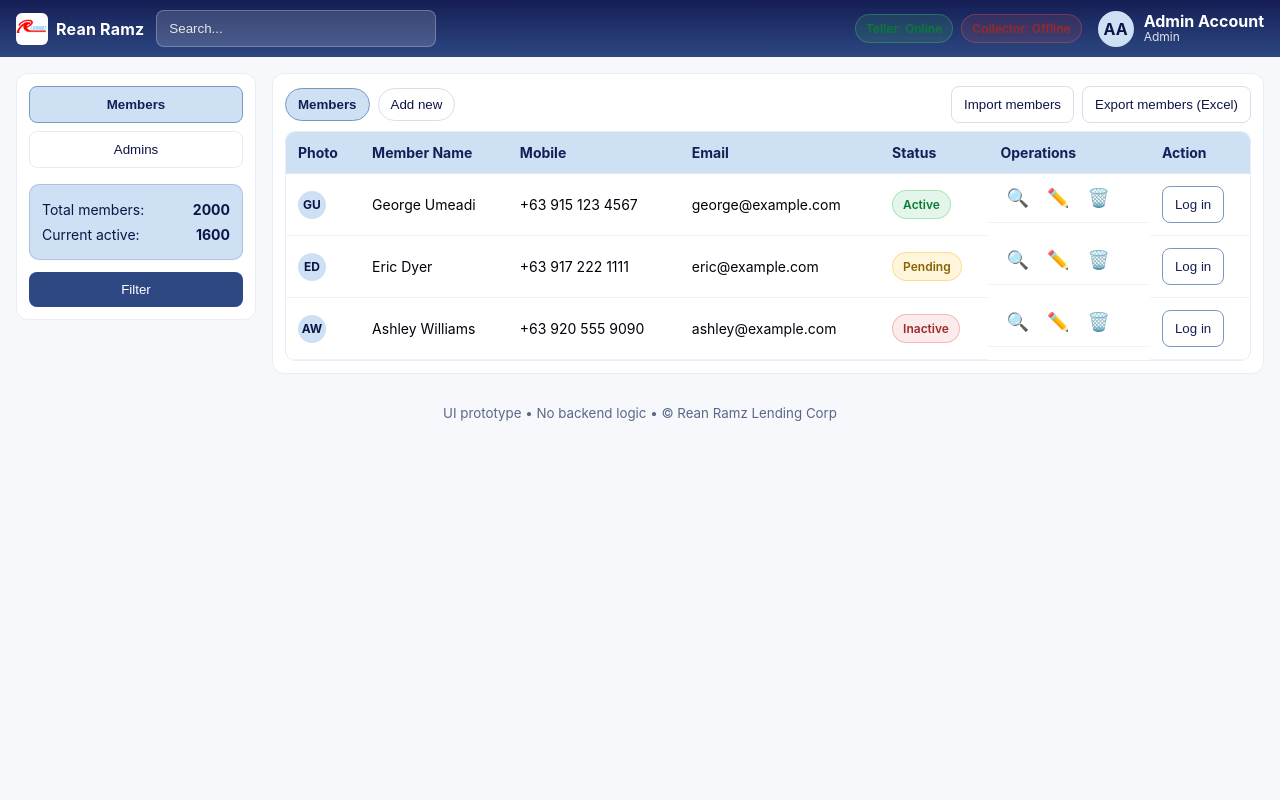
After one commit to CTuasoc/IT12-FinalProject, a PHP site: page /html/loginstatus_dashboard.html in a window 1280 px wide. The commit adds this page. Run offline with PHP 8.4, Linux system fonts and the light colour scheme.

Commit message:
mao ni latest changes nako

```diff
--- a/css/admin.css
+++ b/css/admin.css
@@ -56,6 +56,7 @@ body {
   font-weight: bold;
   text-decoration: none;
   transition: all 0.3s ease;
+  cursor: pointer;
 }
 .stats-box a:hover{
   background-color: #779ABF;
@@ -114,6 +115,7 @@ body {
     box-shadow: 0 2px 4px (#02020B);
     transform: scale(1.09);
     color: #02020B;
+    cursor: pointer;
   }
   .service-card img {
     display: block;
--- /dev/null
+++ b/css/loginstatus_dashboard.css
@@ -0,0 +1,117 @@
+/* Staff Dashboard UI-only Styles
+   Palette:
+   --primary: #2d4882;
+   --primary-dark: #0D1546;
+   --primary-deeper: #151e55;
+   --ink: #02020b;
+   --muted: #779abf;
+   --surface: #cee0f4;
+*/
+:root {
+  --primary: #2d4882;
+  --primary-dark: #0D1546;
+  --primary-deeper: #151e55;
+  --ink: #02020b;
+  --muted: #779abf;
+  --surface: #cee0f4;
+  --bg: #f6f8fc;
+  --card: #ffffff;
+  --success: #47c16e;
+  --warning: #f4b400;
+  --error: #e25a5a;
+}
+* { box-sizing: border-box; }
+html, body { height: 100%; }
+body {
+  margin: 0;
+  font-family: Inter, system-ui, -apple-system, Segoe UI, Roboto, Arial, sans-serif;
+  color: var(--ink);
+  background: var(--bg);
+}
+
+/* Topbar */
+.topbar {
+  display: flex;
+  align-items: center;
+  justify-content: space-between;
+  padding: 10px 16px;
+  background: linear-gradient(0deg, var(--primary) 0%, var(--primary-deeper) 100%);
+  color: #fff;
+}
+.topbar .left { display: flex; align-items: center; gap: 12px; }
+.brand { display: inline-flex; align-items: center; gap: 8px; color: #fff; text-decoration: none; }
+.logo { width: 32px; height: 32px; border-radius: 6px; background: #fff; object-fit: cover; }
+.brand-name { font-weight: 700; letter-spacing: .2px; }
+.search input {
+  min-width: 280px;
+  padding: 10px 12px;
+  border-radius: 8px;
+  border: 1px solid rgba(255,255,255,.25);
+  background: rgba(255,255,255,.15);
+  color: #fff;
+}
+.search input::placeholder { color: #e6e6e6; }
+
+.topbar .right { display: flex; align-items: center; gap: 16px; }
+.status-indicators { display: flex; gap: 8px; align-items: center; }
+.badge {
+  display: inline-flex;
+  align-items: center;
+  gap: 6px;
+  padding: 6px 10px;
+  font-size: 12px;
+  font-weight: 600;
+  border-radius: 999px;
+  background: var(--surface);
+  color: var(--primary-dark);
+  border: 1px solid rgba(13,21,70,.15);
+}
+.badge.online { background: rgba(71, 193, 110, .15); color: #0a7a36; border-color: rgba(71,193,110,.35); }
+.badge.offline { background: rgba(226,90,90,.12); color: #9a2a2a; border-color: rgba(226,90,90,.35); }
+.badge.success { background: rgba(71,193,110,.15); color: #0a7a36; border-color: rgba(71,193,110,.35); }
+.badge.warning { background: rgba(244,180,0,.14); color: #8a6200; border-color: rgba(244,180,0,.35); }
+.badge.error { background: rgba(226,90,90,.12); color: #9a2a2a; border-color: rgba(226,90,90,.35); }
+
+.profile { display: flex; align-items: center; gap: 10px; }
+.avatar { width: 36px; height: 36px; border-radius: 50%; background: var(--surface); color: var(--primary-dark); display: grid; place-items: center; font-weight: 700; }
+.avatar.sm { width: 28px; height: 28px; font-size: 12px; }
+.meta .name { font-weight: 700; line-height: 1; }
+.meta .role { font-size: 12px; opacity: .85; }
+
+/* Layout */
+.container { display: grid; grid-template-columns: 240px 1fr; gap: 16px; padding: 16px; }
+.sidebar { background: var(--card); border: 1px solid #e8edf7; border-radius: 12px; padding: 12px; position: sticky; top: 10px; height: fit-content; }
+.tab { width: 100%; padding: 10px 12px; border: 1px solid #e7eaf3; background: #fff; border-radius: 8px; margin-bottom: 8px; color: var(--primary-dark); cursor: pointer; }
+.tab.active { background: var(--surface); border-color: var(--muted); color: var(--primary-deeper); font-weight: 700; }
+
+.stats-card { margin-top: 8px; padding: 12px; border-radius: 10px; background: var(--surface); color: var(--primary-dark); border: 1px solid rgba(45,72,130,.2); }
+.stats-row { display: flex; justify-content: space-between; padding: 4px 0; font-size: 14px; }
+.filter-btn { margin-top: 12px; width: 100%; padding: 10px; border-radius: 8px; border: none; background: var(--primary); color: #fff; cursor: pointer; }
+.filter-btn:hover { background: var(--primary-deeper); }
+
+.content { background: var(--card); border: 1px solid #e8edf7; border-radius: 12px; padding: 12px; }
+.toolbar { display: flex; align-items: center; justify-content: space-between; gap: 12px; margin-bottom: 8px; }
+.tabs { display: flex; gap: 8px; flex-wrap: wrap; }
+.chip { padding: 8px 12px; border-radius: 999px; border: 1px solid #d7deef; background: #fff; color: var(--primary-dark); cursor: pointer; }
+.chip.active { background: var(--surface); border-color: var(--muted); color: var(--primary-deeper); font-weight: 700; }
+.actions { display: flex; gap: 8px; }
+.btn { padding: 10px 12px; border: 1px solid #d7deef; background: #fff; color: var(--primary-dark); border-radius: 8px; cursor: pointer; }
+.btn:hover { border-color: var(--muted); }
+.btn.ghost { background: transparent; border-color: var(--muted); color: var(--primary-deeper); }
+
+.table-wrap { overflow: auto; border: 1px solid #e8edf7; border-radius: 10px; }
+.data-table { width: 100%; border-collapse: collapse; }
+.data-table thead th { background: var(--surface); color: var(--primary-deeper); text-align: left; padding: 12px; font-size: 14px; border-bottom: 1px solid #dfe7f5; position: sticky; top: 0; }
+.data-table tbody td { padding: 12px; border-bottom: 1px solid #f0f3fb; font-size: 14px; }
+.ops { display: flex; gap: 6px; }
+.icon { background: transparent; border: none; cursor: pointer; font-size: 18px; }
+
+.placeholder { padding: 24px; background: #fff; border: 1px dashed #c8d6f2; border-radius: 12px; color: var(--primary-dark); }
+
+.footer { padding: 12px 16px; text-align: center; color: #5b6789; }
+
+/* Responsive */
+@media (max-width: 960px) {
+  .container { grid-template-columns: 1fr; }
+  .search input { min-width: 160px; }
+}
--- /dev/null
+++ b/html/loginstatus_dashboard.html
@@ -0,0 +1,135 @@
+<!DOCTYPE html>
+<html lang="en">
+<head>
+  <meta charset="UTF-8" />
+  <meta name="viewport" content="width=device-width, initial-scale=1.0" />
+  <title>Staff Dashboard • Rean Ramz Lending Corp</title>
+  <link rel="icon" href="../assets/logo.png" />
+  <link rel="stylesheet" href="../css/loginstatus_dashboard.css" />
+</head>
+<body>
+  <header class="topbar">
+    <div class="left">
+      <a class="brand" href="admin.html">
+        <img src="../assets/logo.png" alt="Logo" class="logo" />
+        <span class="brand-name">Rean Ramz</span>
+      </a>
+      <div class="search">
+        <input type="text" placeholder="Search..." aria-label="Search" />
+      </div>
+    </div>
+    <div class="right">
+      <div class="status-indicators" title="Sample status only (UI)">
+        <span class="badge online" id="tellerStatus">Teller: Online</span>
+        <span class="badge offline" id="collectorStatus">Collector: Offline</span>
+      </div>
+      <div class="profile">
+        <div class="avatar">AA</div>
+        <div class="meta">
+          <div class="name">Admin Account</div>
+          <div class="role">Admin</div>
+        </div>
+      </div>
+    </div>
+  </header>
+
+  <main class="container">
+    <aside class="sidebar">
+      <button class="tab active" data-tab="members">Members</button>
+      <button class="tab" data-tab="admins">Admins</button>
+      <div class="stats-card">
+        <div class="stats-row">
+          <span>Total members:</span>
+          <strong>2000</strong>
+        </div>
+        <div class="stats-row">
+          <span>Current active:</span>
+          <strong>1600</strong>
+        </div>
+      </div>
+      <button class="filter-btn">Filter</button>
+    </aside>
+
+    <section class="content">
+      <div class="toolbar">
+        <div class="tabs">
+          <button class="chip active" data-tab="members">Members</button>
+          <button class="chip" data-tab="admins">Add new</button>
+        </div>
+        <div class="actions">
+          <button class="btn">Import members</button>
+          <button class="btn">Export members (Excel)</button>
+        </div>
+      </div>
+
+      <div class="table-wrap" id="members">
+        <table class="data-table">
+          <thead>
+            <tr>
+              <th>Photo</th>
+              <th>Member Name</th>
+              <th>Mobile</th>
+              <th>Email</th>
+              <th>Status</th>
+              <th>Operations</th>
+              <th>Action</th>
+            </tr>
+          </thead>
+          <tbody>
+            <tr>
+              <td><div class="avatar sm">GU</div></td>
+              <td>George Umeadi</td>
+              <td>+63 915 123 4567</td>
+              <td>george@example.com</td>
+              <td><span class="badge success">Active</span></td>
+              <td class="ops">
+                <button class="icon" aria-label="view">🔍</button>
+                <button class="icon" aria-label="edit">✏️</button>
+                <button class="icon" aria-label="delete">🗑️</button>
+              </td>
+              <td><button class="btn ghost">Log in</button></td>
+            </tr>
+            <tr>
+              <td><div class="avatar sm">ED</div></td>
+              <td>Eric Dyer</td>
+              <td>+63 917 222 1111</td>
+              <td>eric@example.com</td>
+              <td><span class="badge warning">Pending</span></td>
+              <td class="ops">
+                <button class="icon" aria-label="view">🔍</button>
+                <button class="icon" aria-label="edit">✏️</button>
+                <button class="icon" aria-label="delete">🗑️</button>
+              </td>
+              <td><button class="btn ghost">Log in</button></td>
+            </tr>
+            <tr>
+              <td><div class="avatar sm">AW</div></td>
+              <td>Ashley Williams</td>
+              <td>+63 920 555 9090</td>
+              <td>ashley@example.com</td>
+              <td><span class="badge error">Inactive</span></td>
+              <td class="ops">
+                <button class="icon" aria-label="view">🔍</button>
+                <button class="icon" aria-label="edit">✏️</button>
+                <button class="icon" aria-label="delete">🗑️</button>
+              </td>
+              <td><button class="btn ghost">Log in</button></td>
+            </tr>
+          </tbody>
+        </table>
+      </div>
+
+      <div class="placeholder" id="admins" hidden>
+        <h2>Admins</h2>
+        <p>UI placeholder for admin list/forms. No functionality wired yet.</p>
+      </div>
+    </section>
+  </main>
+
+  <footer class="footer">
+    <small>UI prototype • No backend logic • © Rean Ramz Lending Corp</small>
+  </footer>
+
+  <script src="../js/staff_dashboard.js"></script>
+</body>
+</html>
```
Also changed, not shown: css/create_acc.css (added, +119 -0 lines), html/admin.html (+13 -0 lines), html/create_acc.html (added, +66 -0 lines).
